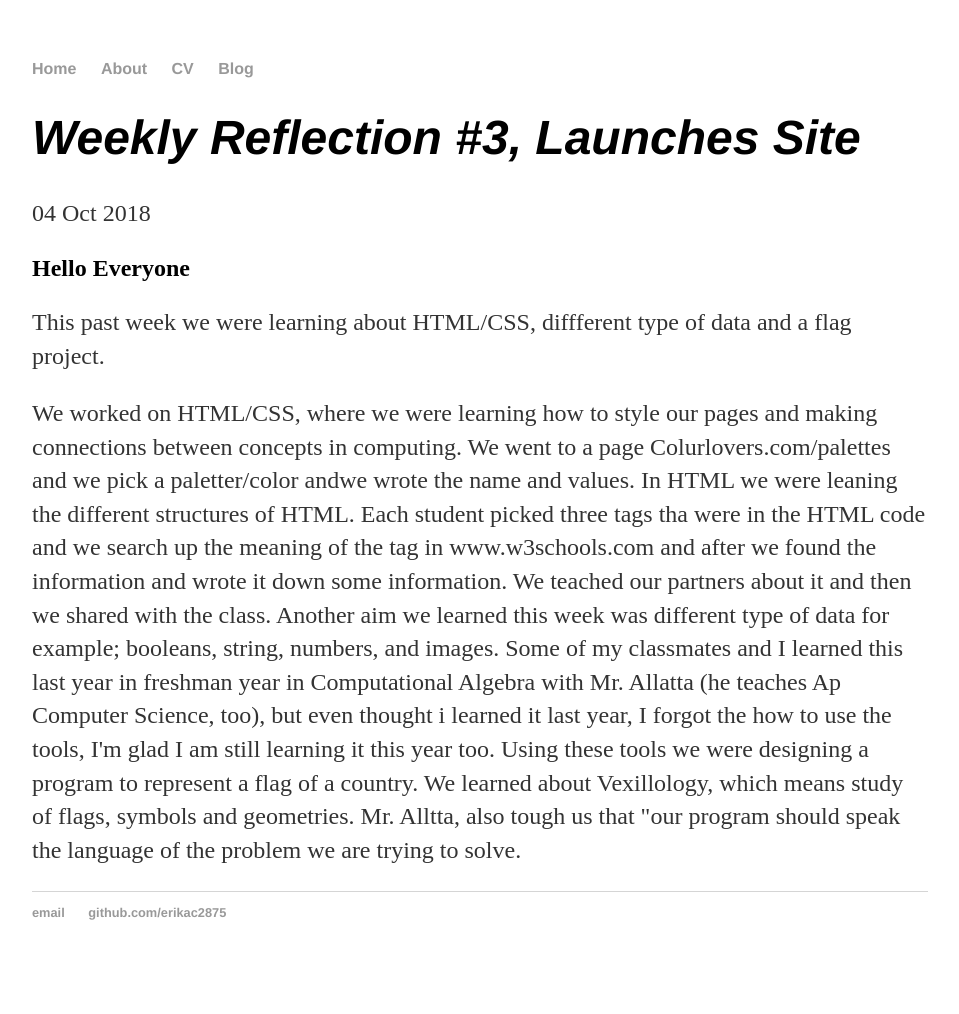
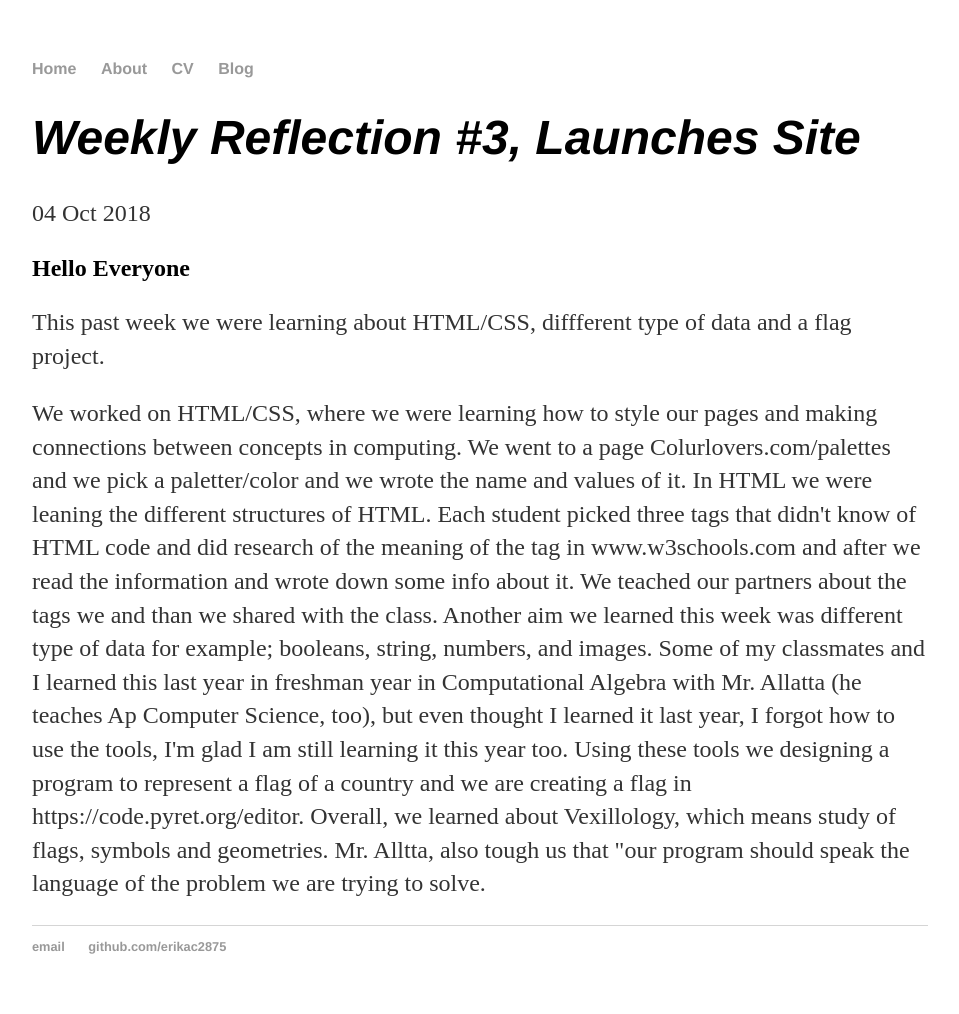
Before and after one commit to erikac2875/erikac2875.github.io, a Jekyll site: the page built from _posts/2018-10-04-Weekly-Reflection-#3-site-launched.md, in a window 1280 px wide. Shown: the whole page, without its empty margins (160-1119 px from the left). Built offline with Jekyll 4.4.1, drawn with Linux system fonts in a browser that asks for light colours; before the commit the page ends 980 px from its top, so only the background shows below that.

Commit message:
Update 2018-10-04-Weekly-Reflection-#3-site-launched.md

```diff
--- a/_posts/2018-10-04-Weekly-Reflection-#3-site-launched.md
+++ b/_posts/2018-10-04-Weekly-Reflection-#3-site-launched.md
@@ -6,5 +6,5 @@
 <h2>Hello Everyone</h2>
 <p>This past week we were learning about HTML/CSS, diffferent type of data and a flag project.
 </p>
-<p>We worked on HTML/CSS, where we were learning how to style our pages and making connections between concepts in computing. We went to a page Colurlovers.com/palettes and we pick a paletter/color andwe wrote the name and values. In HTML we were leaning the different structures of HTML. Each student picked three tags tha were in the HTML code and we search up the meaning of the tag in www.w3schools.com and after we found the information and wrote it down some information. We teached our partners about it and then we shared with the class. Another aim we learned this week was different type of data for example; booleans, string, numbers, and images. Some of my classmates and I learned this last year in freshman year in Computational Algebra with Mr. Allatta (he teaches Ap Computer Science, too), but even thought i learned it last year, I forgot the how to use the tools, I'm glad I am still learning it this year too. Using these tools we were designing a program to represent a flag of a country. We learned about Vexillology, which means study of flags, symbols and geometries. Mr. Alltta, also tough us that "our program should speak the language of the problem we are trying to solve.
+<p>We worked on HTML/CSS, where we were learning how to style our pages and making connections between concepts in computing. We went to a page Colurlovers.com/palettes and we pick a paletter/color and we wrote the name and values of it. In HTML we were leaning the different structures of HTML. Each student picked three tags that didn't know of HTML code and did research of the meaning of the tag in www.w3schools.com and after we read the information and wrote down some info about it. We teached our partners about the tags we and than we shared with the class. Another aim we learned this week was different type of data for example; booleans, string, numbers, and images. Some of my classmates and I learned this last year in freshman year in Computational Algebra with Mr. Allatta (he teaches Ap Computer Science, too), but even thought I learned it last year, I forgot how to use the tools, I'm glad I am still learning it this year too. Using these tools we designing a program to represent a flag of a country and we are creating a flag in https://code.pyret.org/editor. Overall, we learned about Vexillology, which means study of flags, symbols and geometries. Mr. Alltta, also tough us that "our program should speak the language of the problem we are trying to solve.
  </p>
```
